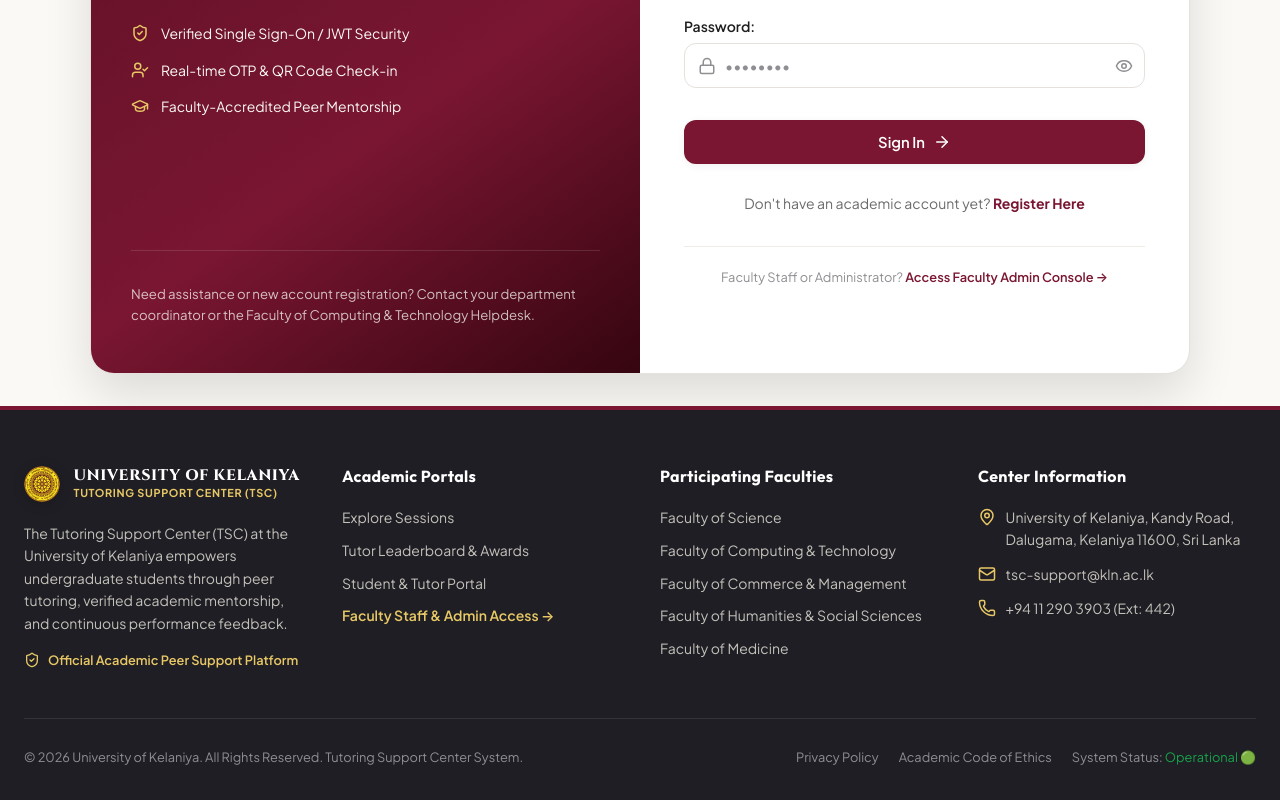
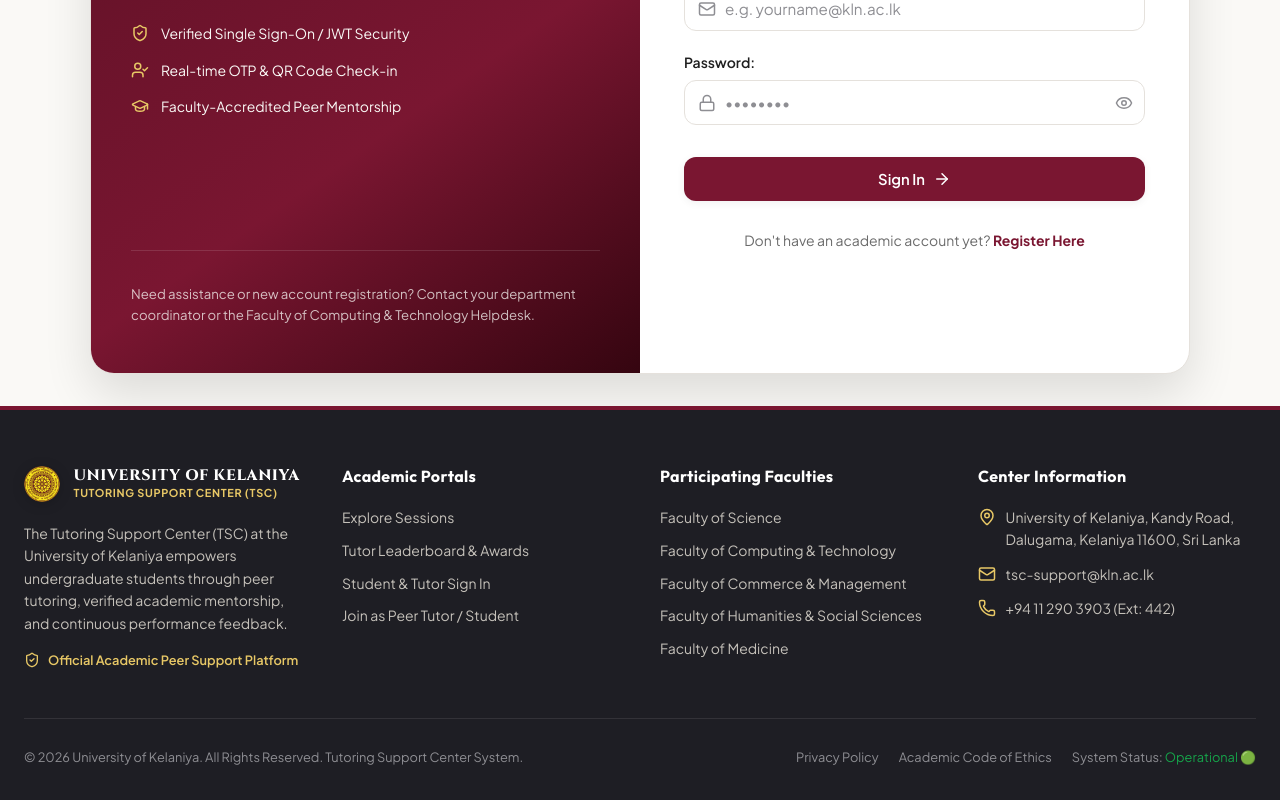
Before and after one commit to RBS-SOFTWARE-SOLUTIONS-PVT-LTD/TSC_NEW_FRONTEND, a React (Vite) app: page /login in a window 1280 px wide. Shown: the part 399-1199 px from the top of the page. Built offline with nearby package versions, Linux system fonts and the light colour scheme; no server answers.

Commit message:
chore(security): remove public admin login links from LoginPage and Footer to prevent reconnaissance

```diff
--- a/src/components/common/Footer.jsx
+++ b/src/components/common/Footer.jsx
@@ -67,12 +67,12 @@
               </li>
               <li>
                 <Link to="/login" style={{ color: '#C5C1BA', transition: 'color 0.2s' }}>
-                  Student & Tutor Portal
+                  Student & Tutor Sign In
                 </Link>
               </li>
               <li>
-                <Link to="/admin/login" style={{ color: 'var(--secondary-light)', transition: 'color 0.2s', fontWeight: 600 }}>
-                  Faculty Staff & Admin Access &rarr;
+                <Link to="/register" style={{ color: '#C5C1BA', transition: 'color 0.2s' }}>
+                  Join as Peer Tutor / Student
                 </Link>
               </li>
             </ul>
--- a/src/pages/LoginPage.jsx
+++ b/src/pages/LoginPage.jsx
@@ -249,23 +249,6 @@
               Register Here
             </Link>
           </div>
-
-          {/* Discreet Faculty Staff Link */}
-          <div
-            style={{
-              textAlign: 'center',
-              marginTop: '2rem',
-              paddingTop: '1.25rem',
-              borderTop: '1px solid var(--border-light)',
-              fontSize: '0.8rem',
-              color: 'var(--text-muted)',
-            }}
-          >
-            Faculty Staff or Administrator?{' '}
-            <Link to="/admin/login" style={{ color: 'var(--primary)', fontWeight: 600 }}>
-              Access Faculty Admin Console &rarr;
-            </Link>
-          </div>
         </div>
       </div>
     </div>
```
